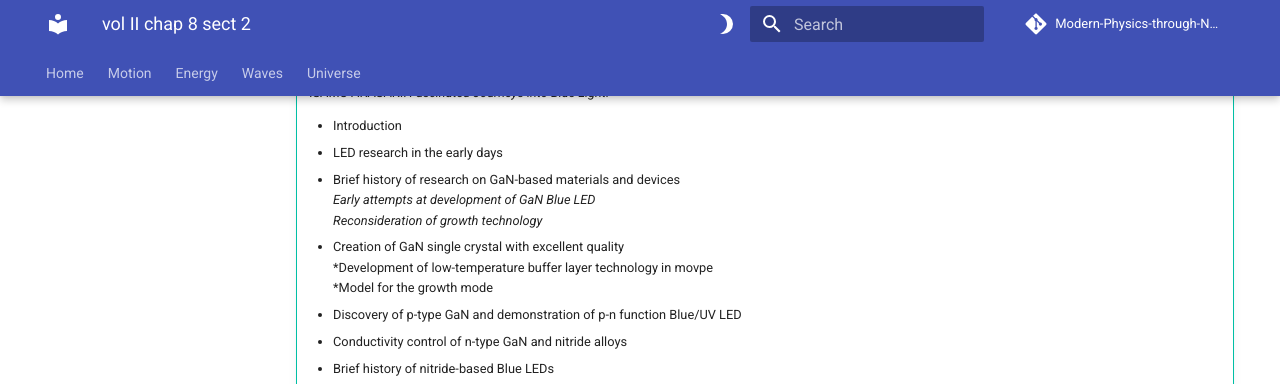
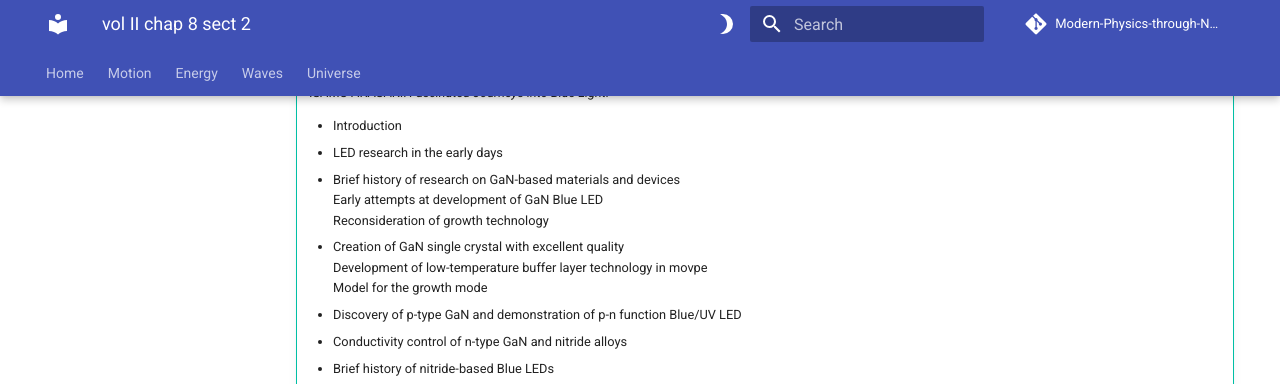
Before and after one commit to modphysnobel/modphysnobel.github.io, an MkDocs documentation site: the page built from docs/vol-II/vol-II-chap-8-sect-2.md, in a window 1280 px wide and 900 px high, scrolled down 5652 px. Shown: the top 384 px of the window. Built offline with MkDocs 1.6.1 and Material for MkDocs 9.7.7, drawn with Linux system fonts in a browser that asks for light colours; some web fonts are replaced; comment, search, counter and statistics services are not loaded.

```diff
--- a/docs/vol-II/vol-II-chap-8-sect-2.md
+++ b/docs/vol-II/vol-II-chap-8-sect-2.md
@@ -148,11 +148,11 @@ MLA style: Advanced information. NobelPrize.org. Nobel Prize Outreach AB 2023. W
 	- Introduction
 	- LED research in the early days
 	- Brief history of research on GaN-based materials and devices <br>
-		*Early attempts at development of GaN Blue LED* <br>
-		*Reconsideration of growth technology* <br>
+		Early attempts at development of GaN Blue LED <br>
+		Reconsideration of growth technology <br>
 	- Creation of GaN single crystal with excellent quality <br>
-		*Development of low-temperature buffer layer technology in movpe<br>
-		*Model for the growth mode<br>
+		Development of low-temperature buffer layer technology in movpe<br>
+		Model for the growth mode<br>
 	- Discovery of p-type GaN and demonstration of p-n function Blue/UV LED
 	- Conductivity control of n-type GaN and nitride alloys
 	- Brief history of nitride-based Blue LEDs
@@ -184,12 +184,12 @@ MLA style: Advanced information. NobelPrize.org. Nobel Prize Outreach AB 2023. W
 	- Material of choice: ZnSe VS. GaN
 	- Development of GaN
 	- Development of InGaN <br>
-		*InGaN based devices*<br>
-		*Material Properties of InGaN*
+		InGaN based devices<br>
+		Material Properties of InGaN
 	- Historical development of InGaN Based LEDs <br>
-		*Luminous Efficacy* <br>
-		*Significant Milestones on the Journey to the White LED* <br>
-		*Contributions to the Efficient Blue LED*
+		Luminous Efficacy <br>
+		Significant Milestones on the Journey to the White LED <br>
+		Contributions to the Efficient Blue LED
 	- Forward looking
 
 
```
